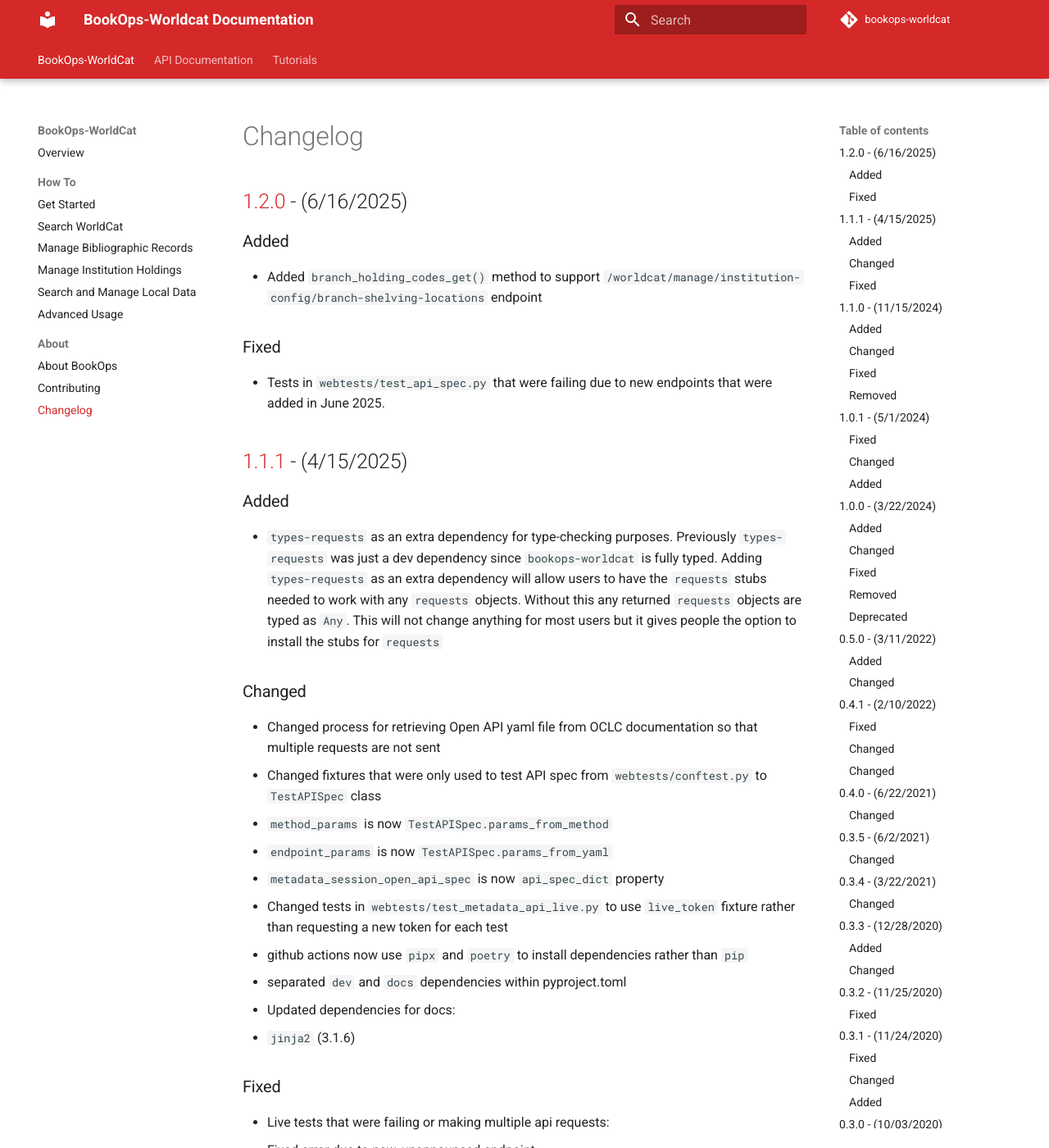
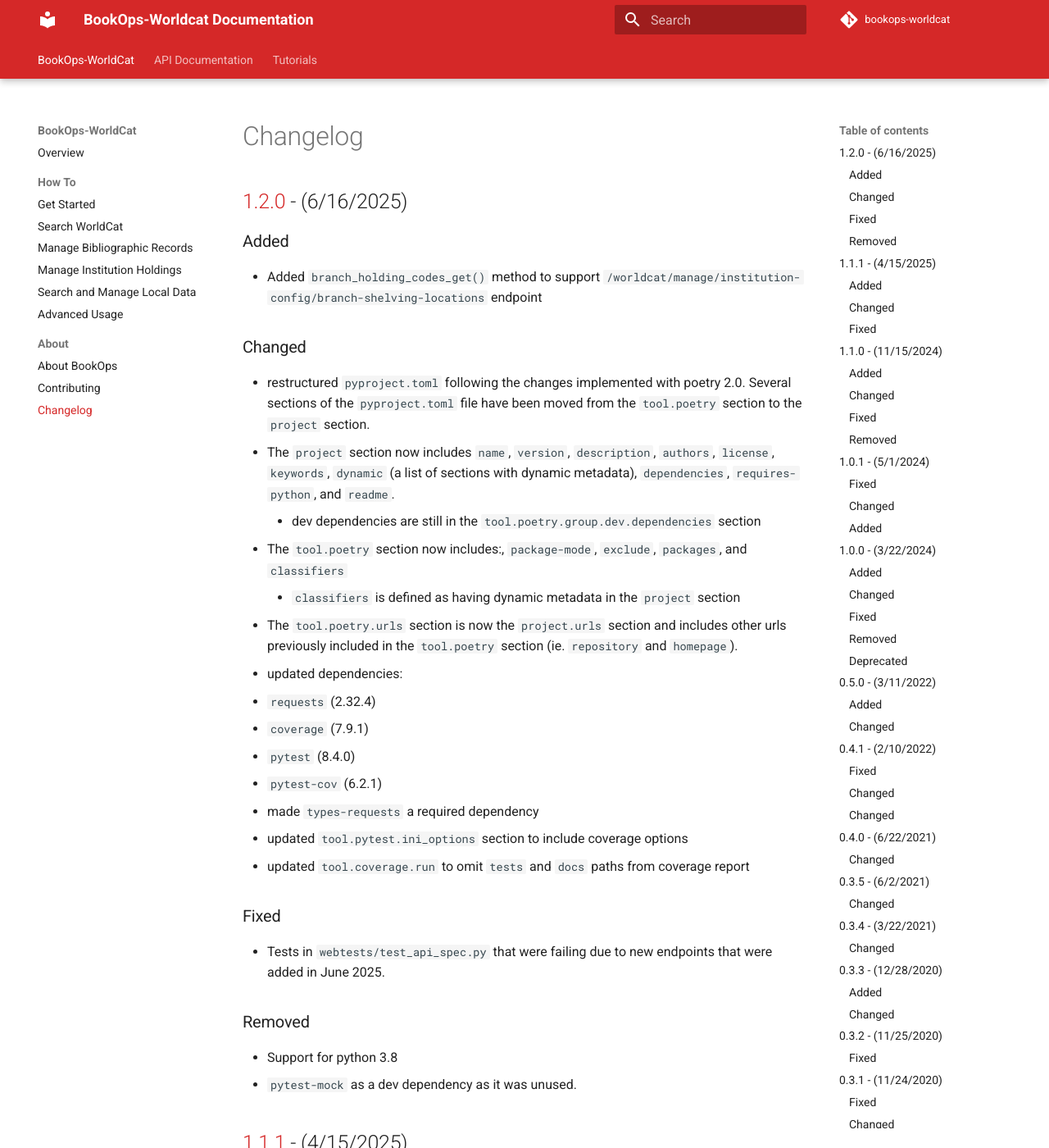
Before and after one commit to BookOps-CAT/bookops-worldcat, an MkDocs documentation site: the page built from docs/changelog.md, in a window 1280 px wide and 1400 px high. Shown: the whole window at 82% size. Built offline with MkDocs 1.6.1 and Material for MkDocs 9.7.7, drawn with Linux system fonts in a browser that asks for light colours; comment, search, counter and statistics services are not loaded; the version menu is left out.

Commit message:
added updates to changelog

```diff
--- a/docs/changelog.md
+++ b/docs/changelog.md
@@ -4,8 +4,28 @@
 ### Added
  - Added `branch_holding_codes_get()` method to support `/worldcat/manage/institution-config/branch-shelving-locations` endpoint
 
+### Changed
+ - restructured `pyproject.toml` following the changes implemented with poetry 2.0. Several sections of the `pyproject.toml` file have been moved from the `tool.poetry` section to the `project` section.
+   - The `project` section now includes `name`, `version`, `description`, `authors`, `license`, `keywords`, `dynamic` (a list of sections with dynamic metadata), `dependencies`, `requires-python`, and `readme`.
+     - dev dependencies are still in the `tool.poetry.group.dev.dependencies` section
+   - The `tool.poetry` section now includes:, `package-mode`, `exclude`, `packages`, and `classifiers`
+     - `classifiers` is defined as having dynamic metadata in the `project` section
+   - The `tool.poetry.urls` section is now the `project.urls` section and includes other urls previously included in the `tool.poetry` section (ie. `repository` and `homepage`).
+ - updated dependencies:
+   - `requests` (2.32.4)
+   - `coverage` (7.9.1)
+   - `pytest` (8.4.0)
+   - `pytest-cov` (6.2.1)
+   - made `types-requests` a required dependency
+ - updated `tool.pytest.ini_options` section to include coverage options
+ - updated `tool.coverage.run` to omit `tests` and `docs` paths from coverage report
+
 ### Fixed
  - Tests in `webtests/test_api_spec.py` that were failing due to new endpoints that were added in June 2025.
+
+### Removed
+ - Support for python 3.8
+ - `pytest-mock` as a dev dependency as it was unused.
 
 ## [1.1.1] - (4/15/2025)
 ### Added
```
